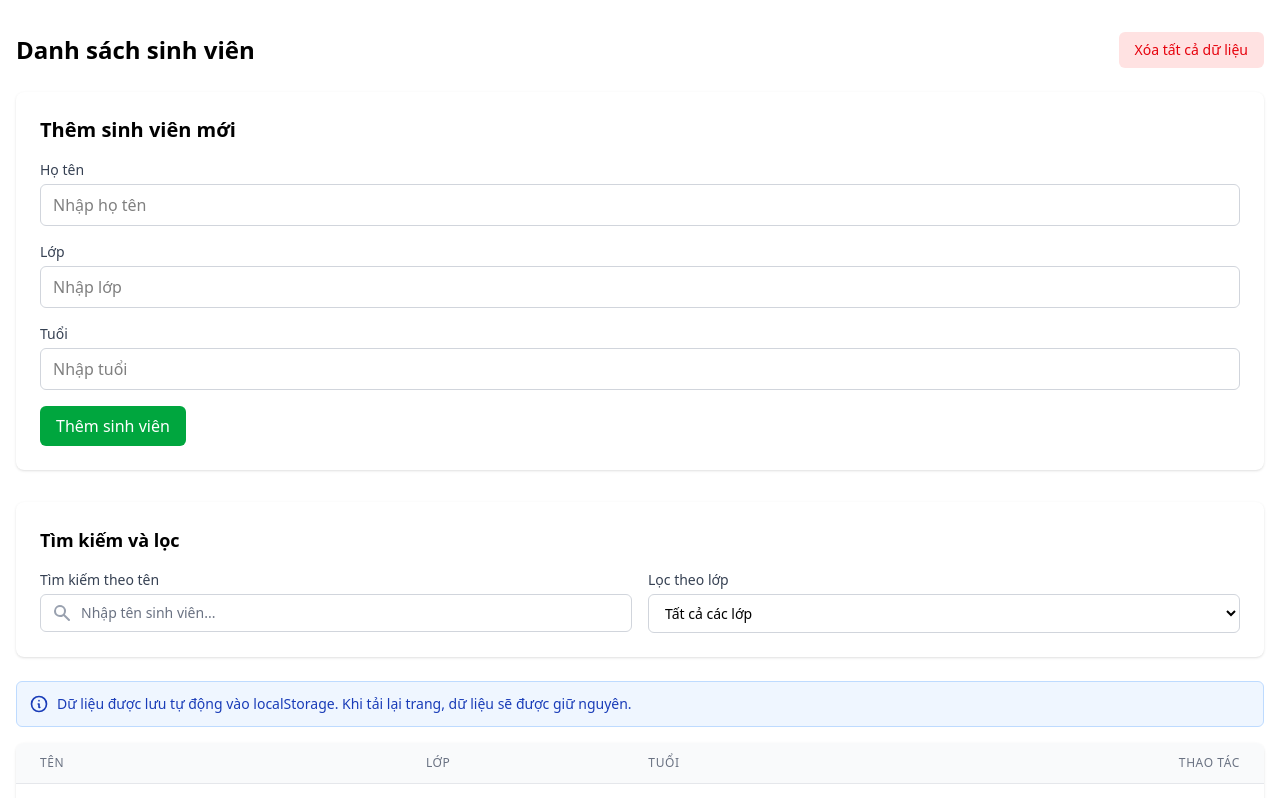
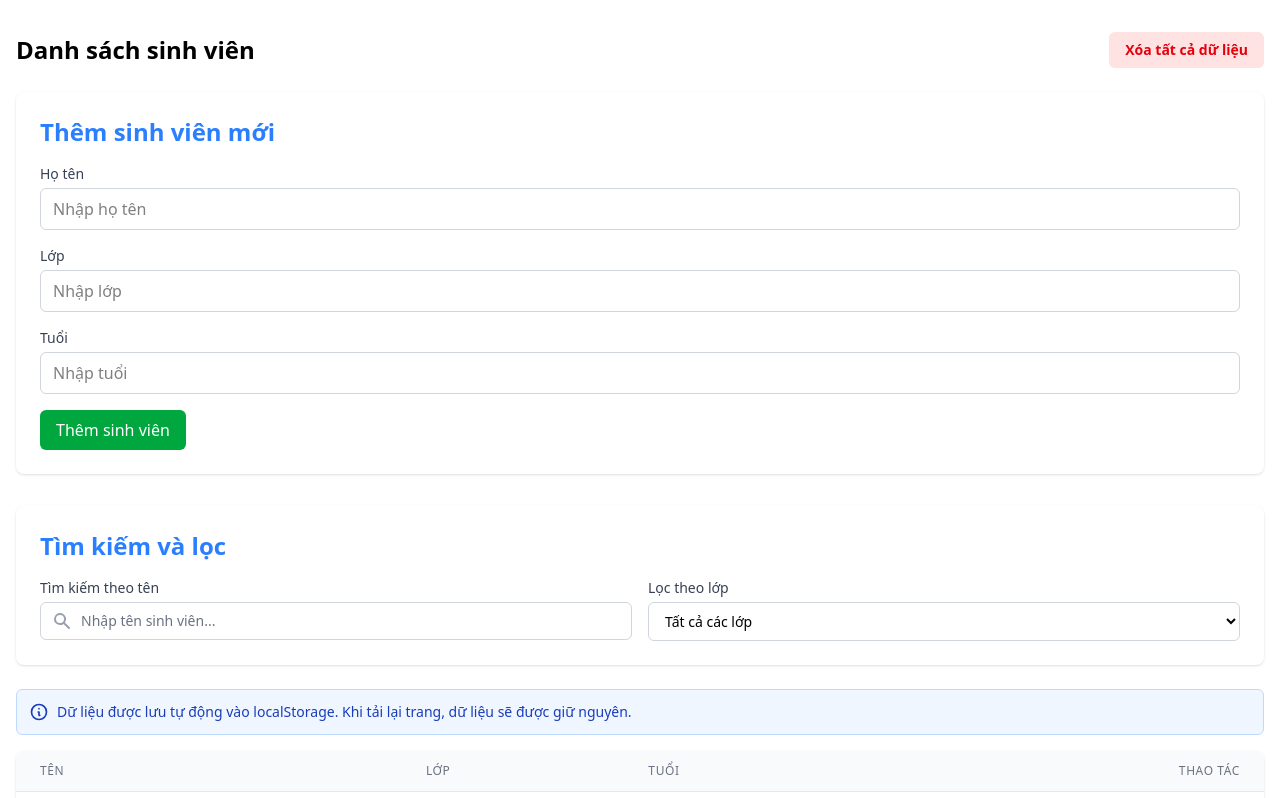
Before and after one commit to VoTrieuAn/22657391_VoTrieuAn_M21, a React (Vite) app: page / in a window 1280 px wide. Shown: the top 798 px of the page. Built offline with nearby package versions, Linux system fonts and the light colour scheme.

Commit message:
cai thien giao dien

```diff
--- a/src/components/StudentItem.jsx
+++ b/src/components/StudentItem.jsx
@@ -10,13 +10,13 @@ const StudentItem =  ({ student, onEdit, onDelete, isMobile }) => {
             <div className="flex space-x-2">
               <button
                 onClick={() => onEdit(student)}
-                className="text-white bg-blue-600 hover:bg-blue-700 px-3 py-1 rounded-md text-sm transition-colors"
+                className="cursor-pointer text-white bg-blue-600 hover:bg-blue-700 px-3 py-1 rounded-md text-sm transition-colors"
               >
                 Sửa
               </button>
               <button
                 onClick={() => onDelete(student.id)}
-                className="text-white bg-red-600 hover:bg-red-700 px-3 py-1 rounded-md text-sm transition-colors"
+                className="cursor-pointer text-white bg-red-600 hover:bg-red-700 px-3 py-1 rounded-md text-sm transition-colors"
               >
                 Xoá
               </button>
@@ -50,13 +50,13 @@ const StudentItem =  ({ student, onEdit, onDelete, isMobile }) => {
           <div className="flex justify-end space-x-2">
             <button
               onClick={() => onEdit(student)}
-              className="text-white bg-blue-600 hover:bg-blue-700 px-3 py-1 rounded-md transition-colors"
+              className="cursor-pointer text-white bg-blue-600 hover:bg-blue-700 px-3 py-1 rounded-md transition-colors"
             >
               Sửa
             </button>
             <button
               onClick={() => onDelete(student.id)}
-              className="text-white bg-red-600 hover:bg-red-700 px-3 py-1 rounded-md transition-colors"
+              className="cursor-pointer text-white bg-red-600 hover:bg-red-700 px-3 py-1 rounded-md transition-colors"
             >
               Xoá
             </button>
--- a/src/components/StudentList.jsx
+++ b/src/components/StudentList.jsx
@@ -285,7 +285,7 @@ const StudentList = () => {
          <h1 className="text-2xl font-bold">Danh sách sinh viên</h1>
          <button
            onClick={handleClearAllData}
-           className="px-4 py-2 bg-red-100 text-red-600 rounded-md hover:bg-red-200 transition-colors text-sm"
+           className="font-bold cursor-pointer px-4 py-2 bg-red-100 text-red-600 rounded-md hover:bg-red-200 transition-colors text-sm"
          >
            Xóa tất cả dữ liệu
          </button>
@@ -293,7 +293,7 @@ const StudentList = () => {
 
        {/* Add Student Form */}
        <div className="bg-white p-6 rounded-lg shadow mb-8">
-         <h2 className="text-xl font-semibold mb-4">Thêm sinh viên mới</h2>
+         <h2 className="text-2xl text-blue-500 font-semibold mb-4">Thêm sinh viên mới</h2>
          <form onSubmit={handleSubmit} className="space-y-4">
            <div>
              <label htmlFor="name" className="block text-sm font-medium text-gray-700 mb-1">
@@ -347,7 +347,7 @@ const StudentList = () => {
            <div>
              <button
                type="submit"
-               className="bg-green-600 hover:bg-green-700 text-white font-medium py-2 px-4 rounded-md transition-colors"
+               className="cursor-pointer bg-green-600 hover:bg-green-700 text-white font-medium py-2 px-4 rounded-md transition-colors"
              >
                Thêm sinh viên
              </button>
@@ -357,7 +357,7 @@ const StudentList = () => {
 
        {/* Filters Section */}
        <div className="bg-white p-6 rounded-lg shadow mb-6">
-         <h2 className="text-lg font-semibold mb-4">Tìm kiếm và lọc</h2>
+         <h2 className="text-2xl text-blue-500 font-semibold mb-4">Tìm kiếm và lọc</h2>
          <div className="grid grid-cols-1 md:grid-cols-2 gap-4">
            {/* Search Bar */}
            <div>
```
